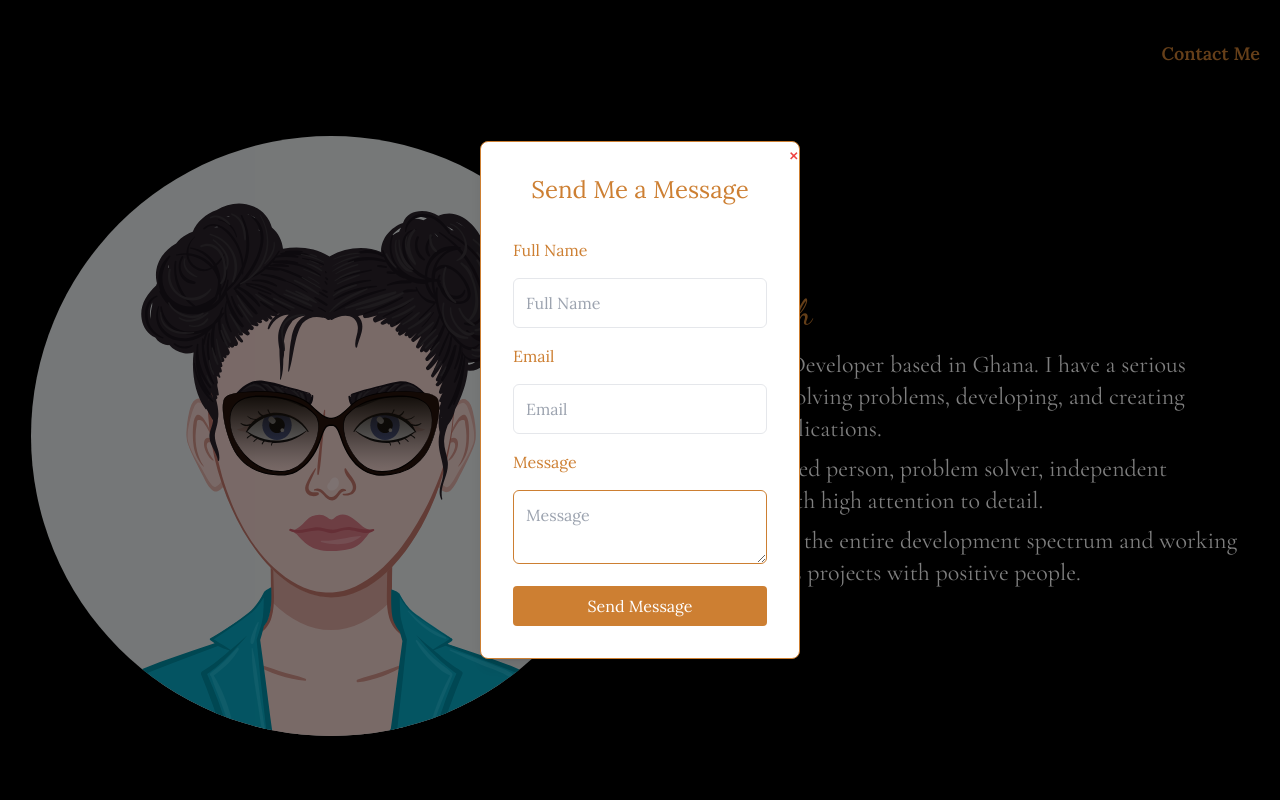
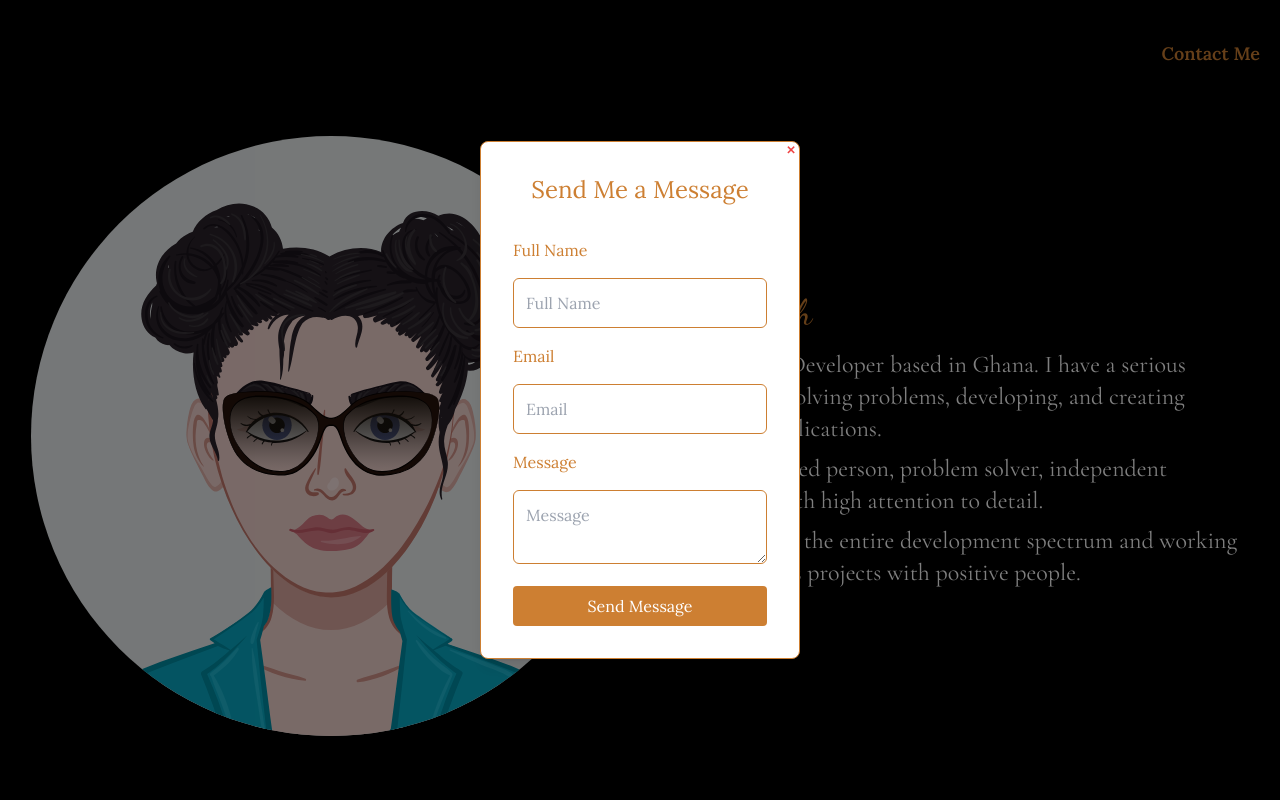
Before and after one commit to SarahDomson/Personal-Porfolio, a React (Vite) app: page / in a window 1280 px wide. Both pictures are taken after a click on the button "Contact Me". Shown: the top 800 px of the page. Built offline with nearby package versions, Linux system fonts and the light colour scheme; a web font is replaced by a local one.

Commit message:
Close button styled

```diff
--- a/src/HeroSection.jsx
+++ b/src/HeroSection.jsx
@@ -82,14 +82,14 @@ const HeroSection = () => {
 
         <h2 className="text-2xl text-center font-semi-bold py-8 text-[#cd7f32]">Send Me a Message</h2>
 
-        <button onClick={togglePopup} className="absolute top-0 right-0 text-red-500 font-bold text-xl hover:text-red-700">&times;</button>
+        <button onClick={togglePopup} className="absolute -top-8 -right-8 w-20 h-20 text-red-500 font-bold text-xl hover:text-red-700">&times;</button>
 
     <form className="space-y-4">
         <label for="fullname" className="block text-[#cd7f32]">Full Name</label>
-        <input type="text" name="fullname" id="fullname" placeholder-black required placeholder="Full Name" className="w-full p-3 rounded-md border border[#cd7f32]"/>
+        <input type="text" name="fullname" id="fullname" placeholder-black required placeholder="Full Name" className="w-full p-3 rounded-md border border-[#cd7f32]"/>
 
         <label for="email" className="block text-[#cd7f32]">Email</label>
-        <input type="text" name="email" id="email" placeholder-black required placeholder="Email" className="w-full p-3 rounded-md border border[#cd7f32]"/>
+        <input type="text" name="email" id="email" placeholder-black required placeholder="Email" className="w-full p-3 rounded-md border border-[#cd7f32]"/>
 
         <label for="message" className="block text-[#cd7f32]">Message</label>
         <textarea placeholder="Message" className="w-full border border-[#cd7f32] p-3 rounded-md"></textarea>
```
